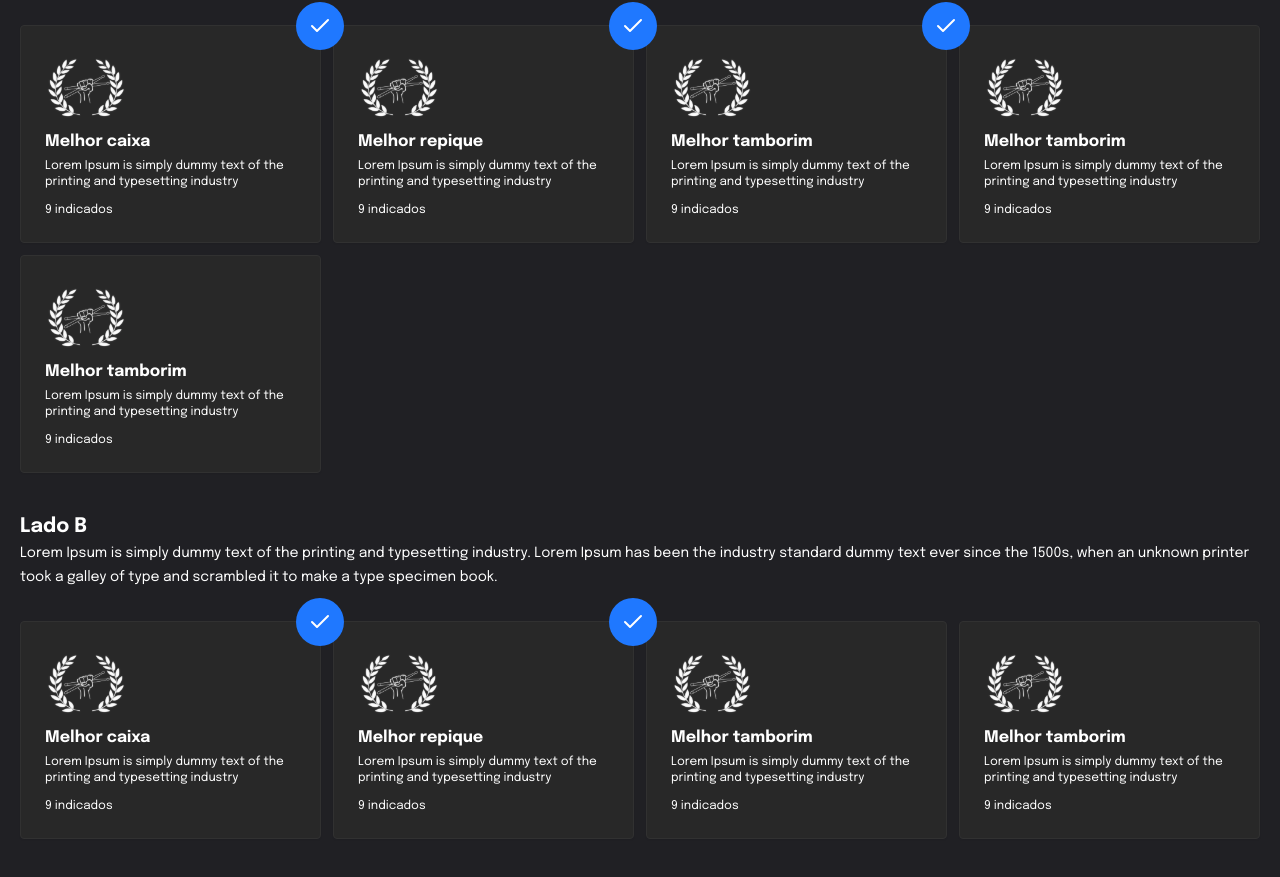
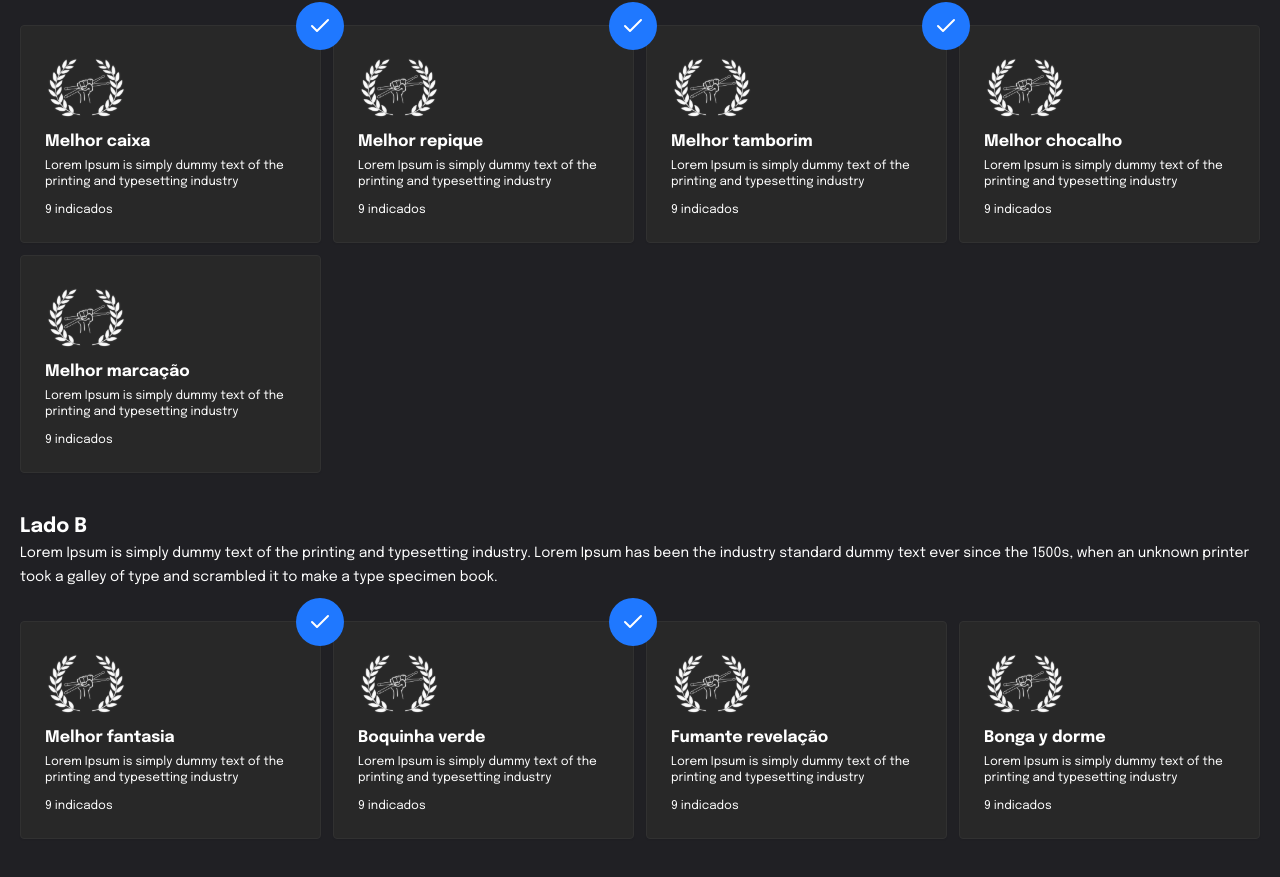
Before and after one commit to Ricmaloy/ufutawards, a Next.js app: page / in a window 1280 px wide. Shown: the part 371-1248 px from the top of the page. Built offline with nearby package versions, Linux system fonts and the light colour scheme.

Commit message:
finishing day 02 :beer:

```diff
--- /dev/null
+++ b/src/app/category/[slug]/page.tsx
@@ -0,0 +1,92 @@
+'use client'
+
+import { ChevronLeft } from 'lucide-react'
+import Link from 'next/link'
+import * as Nominee from '@/components/Nominee'
+
+export default function CategoryPage({ params }: { params: { slug: string } }) {
+  return (
+    <>
+      <Link
+        href={'/'}
+        className="mt-4 flex items-center gap-1 text-sm text-white"
+      >
+        <ChevronLeft />
+        voltar
+      </Link>
+      <span className="mt-20 block text-center text-xl font-bold text-white">
+        Categoria
+      </span>
+      <h1 className="mt-2 text-center text-5xl font-bold text-white">
+        Melhor {params.slug}
+      </h1>
+
+      <p className="mt-10 text-sm text-white">
+        Lorem Ipsum is simply dummy text of the printing and typesetting
+        industry. Lorem Ipsum has been the industry standard dummy text ever
+        since the 1500s, when an unknown printer took a galley of type and
+        scrambled it to make a type specimen book. Lorem Ipsum has been the
+        industry standard dummy text ever since the 1500s, when an unknown
+        printer took a galley of type and scrambled it to make a type specimen
+        book.
+      </p>
+
+      <div className="mt-8 grid grid-cols-nominees gap-3">
+        <Nominee.Root>
+          <Nominee.Checkmark />
+          <Nominee.Picture
+            src={'https://github.com/ricmaloy.png'}
+            alt="nominee"
+          />
+          <Nominee.Content chosen>
+            <Nominee.Title>Ricardo Zamboni</Nominee.Title>
+          </Nominee.Content>
+        </Nominee.Root>
+
+        <Nominee.Root>
+          <Nominee.Picture
+            src={'https://github.com/brunos3d.png'}
+            alt="nominee"
+            mask
+          />
+          <Nominee.Content>
+            <Nominee.Title>Bruno Silva</Nominee.Title>
+          </Nominee.Content>
+        </Nominee.Root>
+
+        <Nominee.Root>
+          <Nominee.Picture
+            src={'https://github.com/EliasGcf.png'}
+            alt="nominee"
+            mask
+          />
+          <Nominee.Content>
+            <Nominee.Title>Elias Gabriel</Nominee.Title>
+          </Nominee.Content>
+        </Nominee.Root>
+
+        <Nominee.Root>
+          <Nominee.Picture
+            src={'https://github.com/washingtonsoares.png'}
+            alt="nominee"
+            mask
+          />
+          <Nominee.Content>
+            <Nominee.Title>Washington Soares</Nominee.Title>
+          </Nominee.Content>
+        </Nominee.Root>
+
+        <Nominee.Root>
+          <Nominee.Picture
+            src={'https://github.com/lauragrassig.png'}
+            alt="nominee"
+            mask
+          />
+          <Nominee.Content>
+            <Nominee.Title>Laura Grassi</Nominee.Title>
+          </Nominee.Content>
+        </Nominee.Root>
+      </div>
+    </>
+  )
+}
--- a/src/app/page.tsx
+++ b/src/app/page.tsx
@@ -22,7 +22,7 @@ export default function Home() {
       </span>
 
       <div className="mt-8 grid grid-cols-display gap-3">
-        <Category.Root>
+        <Category.Root href={'/category/caixa'}>
           <AwardIcon />
           <Category.Checkmark />
           <Category.Title>Melhor caixa</Category.Title>
@@ -33,7 +33,7 @@ export default function Home() {
           <Category.Counter indicates={9} />
         </Category.Root>
 
-        <Category.Root>
+        <Category.Root href={'/category/repique'}>
           <AwardIcon />
           <Category.Checkmark />
           <Category.Title>Melhor repique</Category.Title>
@@ -44,7 +44,7 @@ export default function Home() {
           <Category.Counter indicates={9} />
         </Category.Root>
 
-        <Category.Root>
+        <Category.Root href={'/category/tamborim'}>
           <AwardIcon />
           <Category.Checkmark />
           <Category.Title>Melhor tamborim</Category.Title>
@@ -55,9 +55,9 @@ export default function Home() {
           <Category.Counter indicates={9} />
         </Category.Root>
 
-        <Category.Root>
+        <Category.Root href={'/category/chocalho'}>
           <AwardIcon />
-          <Category.Title>Melhor tamborim</Category.Title>
+          <Category.Title>Melhor chocalho</Category.Title>
           <Category.Description>
             Lorem Ipsum is simply dummy text of the printing and typesetting
             industry
@@ -65,9 +65,9 @@ export default function Home() {
           <Category.Counter indicates={9} />
         </Category.Root>
 
-        <Category.Root>
+        <Category.Root href={'/category/marcacao'}>
           <AwardIcon />
-          <Category.Title>Melhor tamborim</Category.Title>
+          <Category.Title>Melhor marcação</Category.Title>
           <Category.Description>
             Lorem Ipsum is simply dummy text of the printing and typesetting
             industry
@@ -85,10 +85,10 @@ export default function Home() {
       </span>
 
       <div className="mt-8 grid grid-cols-display gap-3">
-        <Category.Root>
+        <Category.Root href={'/category/fantasia'}>
           <AwardIcon />
           <Category.Checkmark />
-          <Category.Title>Melhor caixa</Category.Title>
+          <Category.Title>Melhor fantasia</Category.Title>
           <Category.Description>
             Lorem Ipsum is simply dummy text of the printing and typesetting
             industry
@@ -96,10 +96,10 @@ export default function Home() {
           <Category.Counter indicates={9} />
         </Category.Root>
 
-        <Category.Root>
+        <Category.Root href={'/category/bocaverde'}>
           <AwardIcon />
           <Category.Checkmark />
-          <Category.Title>Melhor repique</Category.Title>
+          <Category.Title>Boquinha verde</Category.Title>
           <Category.Description>
             Lorem Ipsum is simply dummy text of the printing and typesetting
             industry
@@ -107,9 +107,9 @@ export default function Home() {
           <Category.Counter indicates={9} />
         </Category.Root>
 
-        <Category.Root>
+        <Category.Root href={'/category/fumanterevelacao'}>
           <AwardIcon />
-          <Category.Title>Melhor tamborim</Category.Title>
+          <Category.Title>Fumante revelação</Category.Title>
           <Category.Description>
             Lorem Ipsum is simply dummy text of the printing and typesetting
             industry
@@ -117,9 +117,9 @@ export default function Home() {
           <Category.Counter indicates={9} />
         </Category.Root>
 
-        <Category.Root>
+        <Category.Root href={'/category/bongaydorme'}>
           <AwardIcon />
-          <Category.Title>Melhor tamborim</Category.Title>
+          <Category.Title>Bonga y dorme</Category.Title>
           <Category.Description>
             Lorem Ipsum is simply dummy text of the printing and typesetting
             industry
--- a/src/components/Category/Root.tsx
+++ b/src/components/Category/Root.tsx
@@ -1,14 +1,19 @@
 'use client'
 
+import Link from 'next/link'
 import { ComponentProps } from 'react'
 
-export type RootProps = ComponentProps<'div'>
+export type RootProps = ComponentProps<'div'> & {
+  href: string
+}
 
-export function Root({ ...props }: RootProps) {
+export function Root({ href, ...props }: RootProps) {
   return (
-    <div
-      className="relative flex flex-col rounded border border-dark-100 bg-dark-400 p-6 shadow-sm"
-      {...props}
-    />
+    <Link href={href}>
+      <div
+        className="relative flex flex-col rounded border border-dark-100 bg-dark-400 p-6 shadow-sm"
+        {...props}
+      />
+    </Link>
   )
 }
--- /dev/null
+++ b/src/components/Nominee/Checkmark.tsx
@@ -0,0 +1,9 @@
+import { Check } from 'lucide-react'
+
+export function Checkmark() {
+  return (
+    <div className="absolute -right-6 -top-6 z-20 flex h-12 w-12 items-center justify-center rounded-full bg-ocean-700">
+      <Check className="text-white" />
+    </div>
+  )
+}
--- /dev/null
+++ b/src/components/Nominee/Content.tsx
@@ -0,0 +1,30 @@
+import { ComponentProps } from 'react'
+import { Divider } from '../Divider'
+
+export type ContentProps = ComponentProps<'div'> & {
+  open?: boolean
+  chosen?: boolean
+}
+
+export function Content({
+  open = false,
+  chosen = false,
+  children,
+  ...props
+}: ContentProps) {
+  return (
+    <>
+      <Divider className="bg-[#6C6C6C]" />
+      <div
+        className="flex h-[91px] flex-col items-center gap-3 rounded-b bg-dark-400 p-5"
+        {...props}
+      >
+        <span className="text-[10px] text-white">
+          {open && 'Clique para votar em'}
+          {chosen && 'Você votou em'}
+        </span>
+        {children}
+      </div>
+    </>
+  )
+}
--- /dev/null
+++ b/src/components/Nominee/Picture.tsx
@@ -0,0 +1,16 @@
+import Image, { ImageProps } from 'next/image'
+
+export type PictureProps = ImageProps & {
+  mask?: boolean
+}
+
+export function Picture({ mask = false, alt, ...props }: PictureProps) {
+  return (
+    <div className="relative h-[244px] max-w-[301px] overflow-hidden rounded-t">
+      <Image {...props} alt={alt} fill objectFit="cover" />
+      {mask && (
+        <div className="absolute bottom-0 left-0 right-0 h-full bg-dark-300 opacity-70" />
+      )}
+    </div>
+  )
+}
--- /dev/null
+++ b/src/components/Nominee/Root.tsx
@@ -0,0 +1,9 @@
+'use client'
+
+import { ComponentProps } from 'react'
+
+export type RootProps = ComponentProps<'div'>
+
+export function Root({ ...props }: RootProps) {
+  return <div className="relative rounded-md shadow" {...props} />
+}
--- /dev/null
+++ b/src/components/Nominee/Title.tsx
@@ -0,0 +1,9 @@
+'use client'
+
+import { ComponentProps } from 'react'
+
+export type TitleProps = ComponentProps<'h1'>
+
+export function Title({ ...props }: TitleProps) {
+  return <h1 className="text-base font-bold text-white" {...props} />
+}
--- /dev/null
+++ b/src/components/Nominee/index.tsx
@@ -0,0 +1,9 @@
+'use client'
+
+import { Root } from './Root'
+import { Content } from './Content'
+import { Picture } from './Picture'
+import { Title } from './Title'
+import { Checkmark } from './Checkmark'
+
+export { Root, Content, Picture, Title, Checkmark }
--- a/tailwind.config.ts
+++ b/tailwind.config.ts
@@ -6,6 +6,7 @@ const config: Config = {
     extend: {
       gridTemplateColumns: {
         display: 'repeat(4, minmax(13.75rem, 1fr))',
+        nominees: 'repeat(5, minmax(13.75rem, 1fr))',
       },
       backgroundColor: {
         dark: {
```
